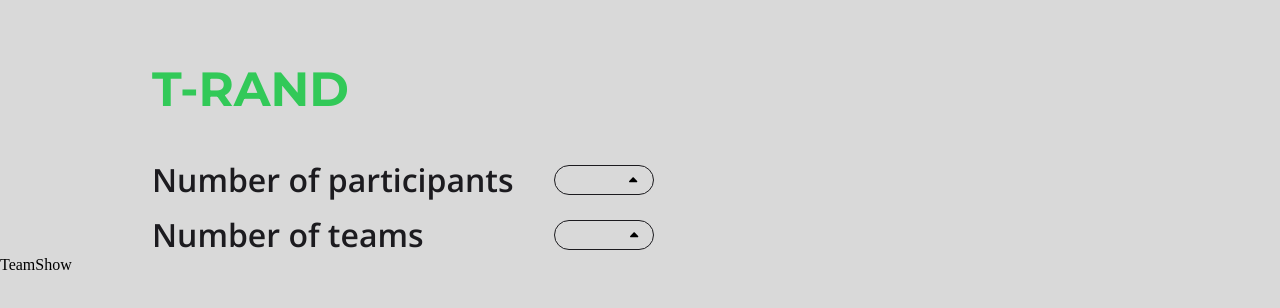
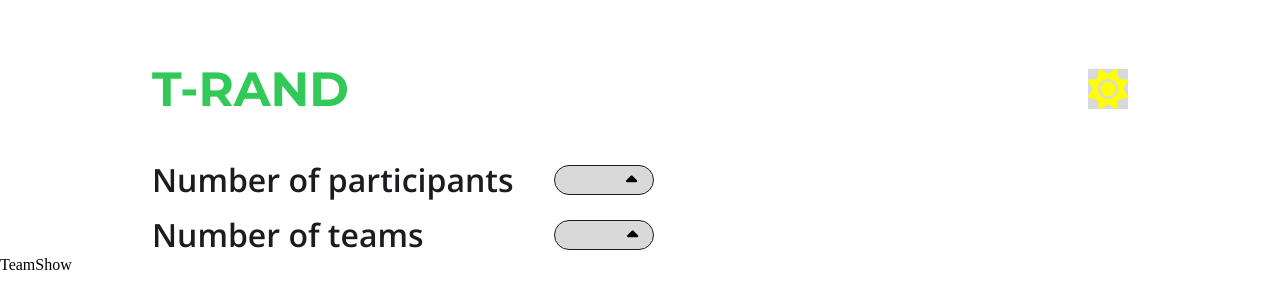
Before and after one commit to Zionert/T-Rand, a React (Create React App) app: page / in a window 1280 px wide. Shown: the top 308 px of the page. Built offline with nearby package versions, Linux system fonts and the light colour scheme.

Commit message:
added switch theme icon

```diff
--- a/src/apps/App.css
+++ b/src/apps/App.css
@@ -1,8 +1,10 @@
+@import "/src/styles/Variables/Variables.scss";
 * {
   padding: 0;
   margin: 0;
 }
 
 body {
-  background: var(--Grey, #D9D9D9);
+  background-color: var(--background-color);
+  color: var(--text-color);
 }
--- a/src/apps/App.js
+++ b/src/apps/App.js
@@ -6,7 +6,7 @@ import TeamShow from "./teamShow/TeamShow";
 
 function App() {
   return (
-    <div>
+    <div className="light">
       <Header />
       <SelectPartAndGroup />
       <TeamShow />
--- a/src/apps/header/Header.jsx
+++ b/src/apps/header/Header.jsx
@@ -1,10 +1,12 @@
 import React from 'react'
 import './Header.scss'
+import SwitchTheme from '../switchTheme/SwitchTheme'
 
 const Header = () => {
   return (
-    <div>
+    <div className='Header'>
       <h1 className="Title">T-Rand</h1>
+      <SwitchTheme />
     </div>
   )
 }
--- a/src/apps/header/Header.scss
+++ b/src/apps/header/Header.scss
@@ -3,8 +3,15 @@
 .Title {
     text-transform: uppercase;
     color: $GreenColor;
-    margin-left: 152px;
-    margin-top: 60px;
     font-family: $TitleFont;
     font-size: 48px;
 }
+
+.Header {
+    margin-left: 152px;
+    margin-right: 152px;
+    margin-top: 60px;
+    display: flex;
+    justify-content: space-between;
+    align-items: center;
+}
--- /dev/null
+++ b/src/apps/switchTheme/SwitchTheme.jsx
@@ -0,0 +1,30 @@
+import React, { useState } from 'react'
+import "./SwitchTheme.scss"
+import { FontAwesomeIcon } from '@fortawesome/react-fontawesome';
+import { faMoon, faSun } from '@fortawesome/free-solid-svg-icons';
+
+const SwitchTheme = () => {
+
+  const [theme, setTheme] = useState(false)
+
+  const changeTheme = () => {
+    setTheme(!theme);
+  };
+
+
+  return (
+    <div>
+        <button onClick={changeTheme}>
+        <div>
+        {!theme ? (
+            <FontAwesomeIcon icon={faSun} className='Icon Sun' />
+          ) : (
+            <FontAwesomeIcon icon={faMoon} className='Icon Moon'/>
+          )}
+        </div>
+        </button>
+    </div>
+  )
+}
+
+export default SwitchTheme
--- /dev/null
+++ b/src/apps/switchTheme/SwitchTheme.scss
@@ -0,0 +1,21 @@
+@import "/src/styles/Variables/Variables.scss";
+
+button {
+    background-color: none;
+    border: none;
+}
+
+.Icon {
+    background-color: $Background-Light;
+    border: none;
+    font-size: 40px;
+    cursor: pointer;
+}
+
+.Sun {
+    color: yellow;
+}
+
+.Moon {
+    color: darkblue;
+}
--- a/src/styles/Variables/Variables.scss
+++ b/src/styles/Variables/Variables.scss
@@ -1,8 +1,10 @@
 @import url('https://fonts.googleapis.com/css2?family=Montserrat:wght@700&family=Open+Sans:wght@600&display=swap');
+
 $Black: #1C1B1F;
 $GreenColor: var(--Green, #32C958);
-$Background: var(--Grey, #D9D9D9);
-
+$Grey: var(--Grey, #D9D9D9);
+$Background-Light: var(--Grey, #D9D9D9);
+$Background-Dark: var(--Dark, #1C1B1F);
 
 $TitleFont: Montserrat, sans-serif;
 $BodyFont: "Open sans", sans-serif;
@@ -34,11 +36,12 @@ $BodyFont: "Open sans", sans-serif;
         width: 100px;
         height: 30px;
         justify-content: flex-end;
-        gap: 24px;
+        gap: 18px;
         align-items: center;
         border-radius: 15px;
         border: 1px solid $Black;
-        background: $Background
+        background: $Background-Light;
+        font-size: 18px;
       }
 
       svg {
@@ -47,7 +50,7 @@ $BodyFont: "Open sans", sans-serif;
       }
 
       .DropDown-Wrapper {
-        background: #fff;
+        background: $Background-Light;
         position: relative;
         font-family: $BodyFont;
         font-size: 22px;
@@ -71,7 +74,7 @@ $BodyFont: "Open sans", sans-serif;
 
       li {
         position: relative;
-        background-color: $Background;
+        background-color: $Background-Light;
         cursor: pointer;
         padding: 8px;
       }
@@ -81,7 +84,7 @@ $BodyFont: "Open sans", sans-serif;
       }
 
       li:hover {
-        font-weight: 600;
+        color: $GreenColor;
       }
 
 }
```
